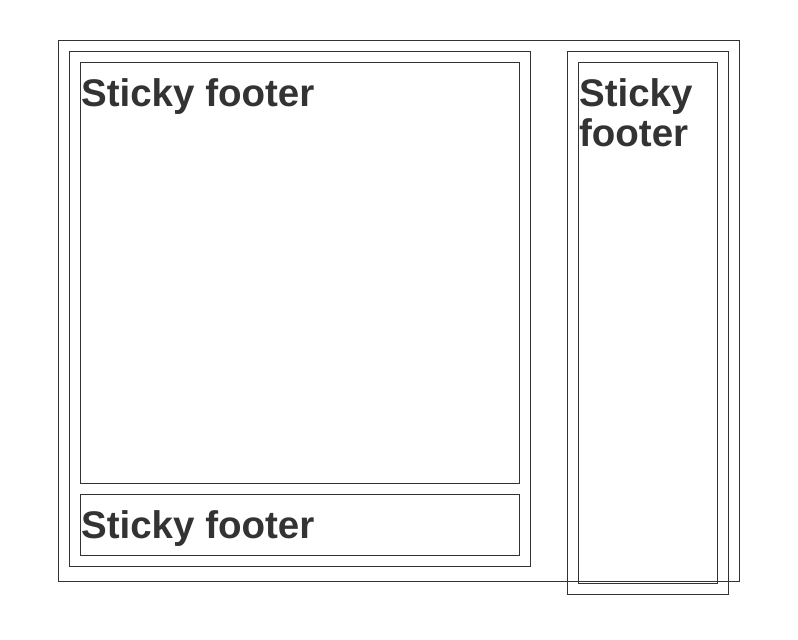
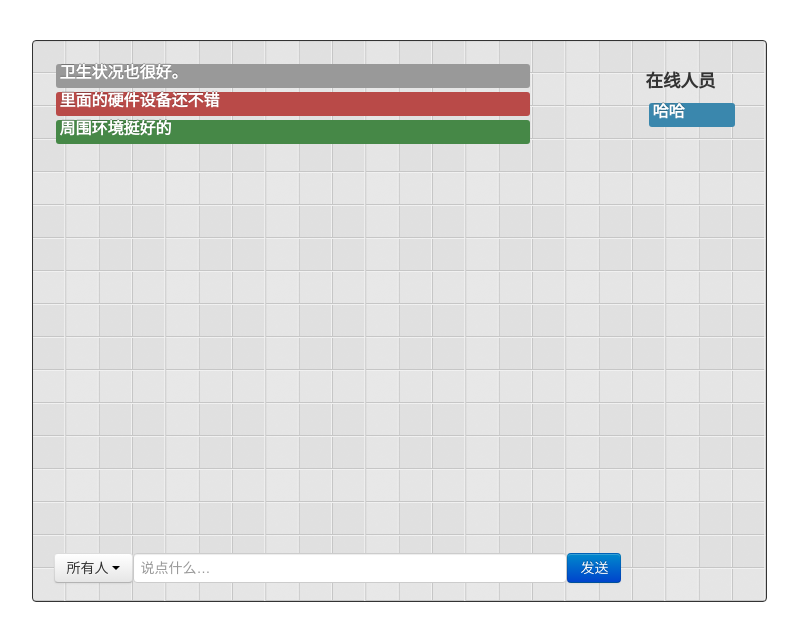
Before and after one commit to booxood/Chat, a website: page public/views/chat.html in a window 1280 px wide. Shown: the whole page, without its empty margins (241-1039 px from the left). Drawn offline with Linux system fonts and the light colour scheme.

Commit message:
modify layout

```diff
--- a/public/views/chat.html
+++ b/public/views/chat.html
@@ -21,25 +21,24 @@
       }
 
       .container {
+        background: url(../img/batthern.png) repeat 0 0;
         margin-top: 40px;
         width: auto;
-        max-width: 680px;
-        height: 540px;
+        max-width: 695px;
+        height: 522px;
         border: solid 1px;
       }
 
       .left{
         float: left;
-        margin: 10px;
-        border: solid 1px;
-        width: 460px;
+        margin: 1px;
+        width: 585px;
       }
 
       .right{
         float: right;
-        margin: 10px;
-        border: solid 1px;
-        width: 160px;
+        margin: 1px;
+        width: 100px;
 
       }
 
@@ -48,21 +47,37 @@
       }
 
       .content{
-        margin: 10px;
-        border: solid 1px;
-        height: 420px;
+        margin: 1px;
+        height: 480px;
       }
 
       .input{
-        margin: 10px;
-        border: solid 1px;
+        margin: 1px;
+        height: 40px;
       }
 
       .list{
-        margin: 10px;
-        border: solid 1px;
+        margin: 1px;
         height: 520px;
 
+      }
+      .inputDiv{
+          margin-top: 10px;
+          #width: 100%;
+          float:left;
+          #clear:none;
+      }
+      #inputContent{
+          width:420px;
+      }
+      .label{
+          float:left;
+          clear:left;
+          margin: 2px;
+          width: 80%;
+          height: 20px;
+          font-size:16px;
+          display: inline-block;
       }
     </style>
     <link href="../css/bootstrap-responsive.min.css" rel="stylesheet">
@@ -75,20 +90,40 @@
 
   <body>
 
-    <div class="container">
+    <div class="container well">
 
       <div class="left">
         <div class="content clear-left">
-            <h1>Sticky footer</h1>
+            <span class="label ">卫生状况也很好。</span>
+            <span class="label label-important">里面的硬件设备还不错</span>
+            <span class="label label-success">周围环境挺好的</span>
         </div>
         <div class="input clear-left">
-            <h1>Sticky footer</h1>
+            <div class="btn-group inputDiv">
+                <a class="btn dropdown-toggle" data-toggle="dropdown" href="#">
+                    所有人
+                    <span class="caret"></span>
+                </a>
+                <ul class="dropdown-menu">
+                    <!-- dropdown menu links -->
+                    <li>
+                        <a>---------</a>
+                    </li>
+                    <li>
+                        <a>所有人</a>
+                    </li>
+                </ul>
+            </div>
+            <input class="inputDiv" id="inputContent" type="text" placeholder="说点什么…">
+            <button class="btn btn-primary inputDiv" type="button">发送</button>
         </div>
       </div>
 
       <div class="right">
+        <h4>在线人员</h4>
         <div class="list">
-            <h1>Sticky footer</h1>
+          <span class="label label-info">哈哈</span>
+
         </div>
       </div>
 
```
Also changed, not shown: public/views/signup.html (+5 -9 lines).
